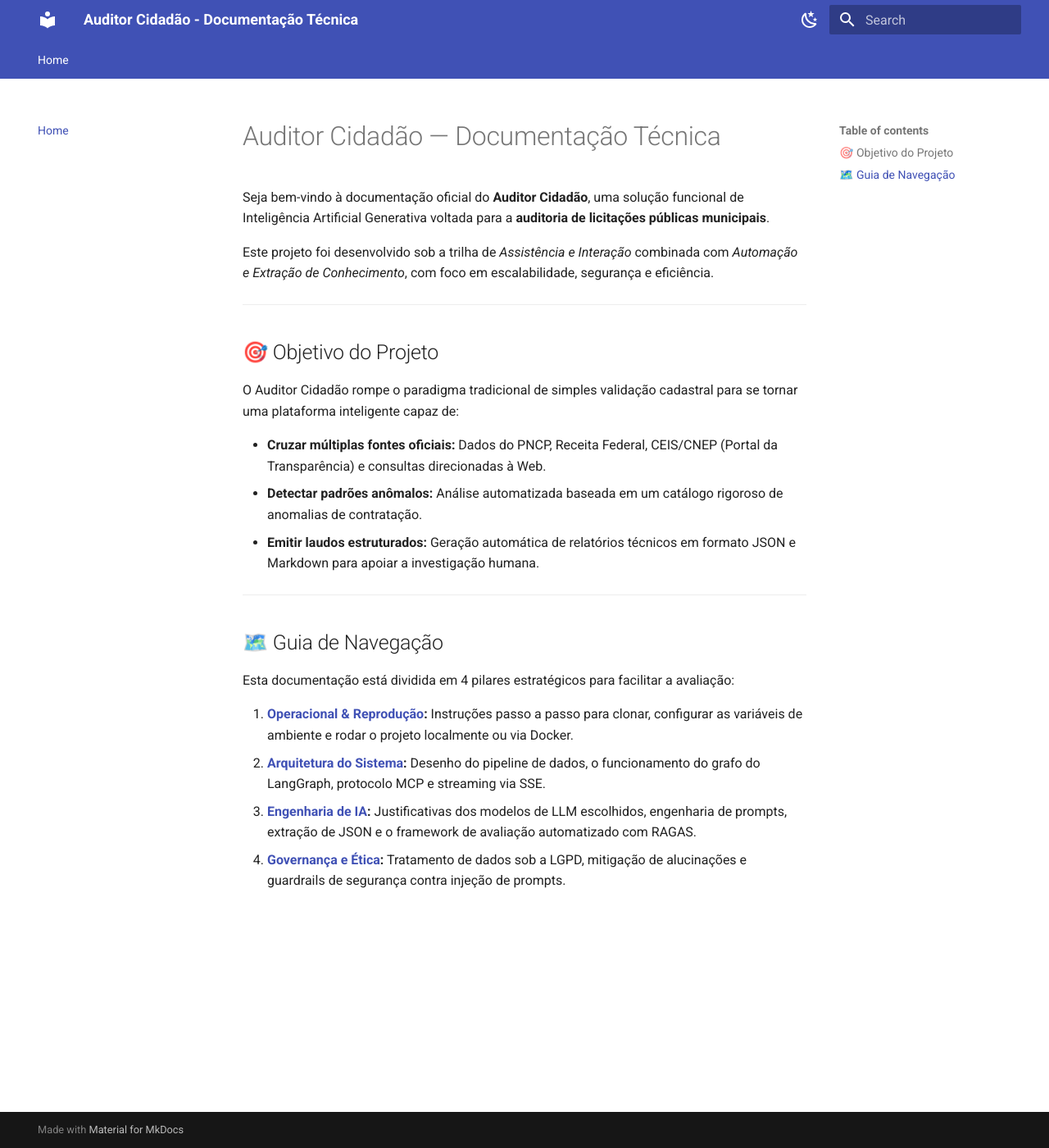
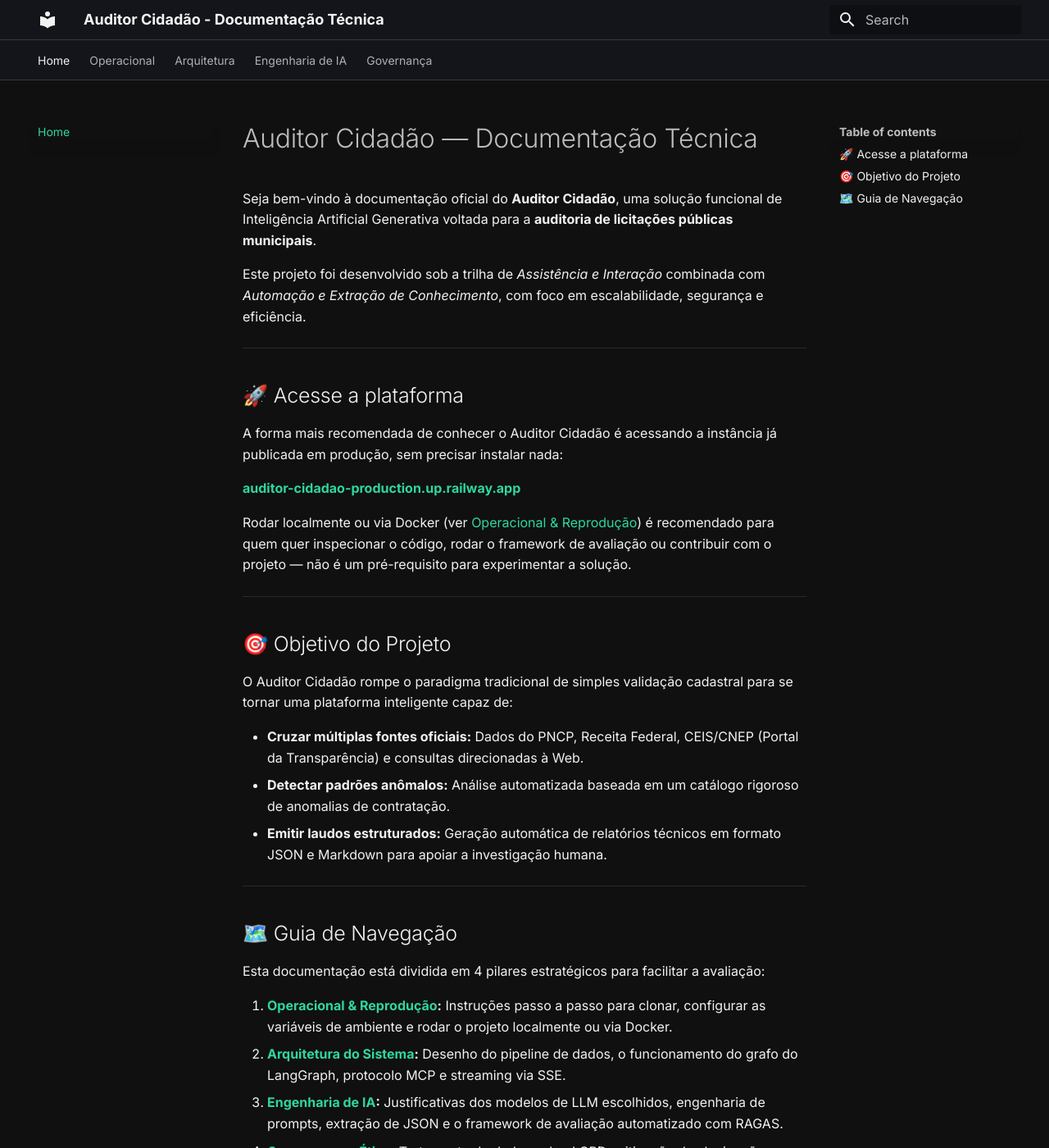
Before and after one commit to Moreira-89/auditor-cidadao, an MkDocs documentation site: the page built from docs/index.md, in a window 1280 px wide and 1400 px high. Shown: the whole window at 82% size. Built offline with MkDocs 1.6.1 and Material for MkDocs 9.7.7, drawn with Linux system fonts in a browser that asks for light colours.

Commit message:
feat: enhance documentation with setup instructions, Docker guidelines, and improved styling

```diff
--- a/docs/index.md
+++ b/docs/index.md
@@ -3,6 +3,19 @@
 Seja bem-vindo à documentação oficial do **Auditor Cidadão**, uma solução funcional de Inteligência Artificial Generativa voltada para a **auditoria de licitações públicas municipais**.
 
 Este projeto foi desenvolvido sob a trilha de *Assistência e Interação* combinada com *Automação e Extração de Conhecimento*, com foco em escalabilidade, segurança e eficiência.
+
+---
+
+## 🚀 Acesse a plataforma
+
+A forma mais recomendada de conhecer o Auditor Cidadão é acessando a instância já publicada em
+produção, sem precisar instalar nada:
+
+**[auditor-cidadao-production.up.railway.app](https://auditor-cidadao-production.up.railway.app/)**
+
+Rodar localmente ou via Docker (ver [Operacional & Reprodução](operacional/setup_local.md)) é
+recomendado para quem quer inspecionar o código, rodar o framework de avaliação ou contribuir com
+o projeto — não é um pré-requisito para experimentar a solução.
 
 ---
 
--- /dev/null
+++ b/docs/stylesheets/extra.css
@@ -0,0 +1,67 @@
+/* ==========================================================================
+   AUDITOR CIDADÃO — DOCUMENTAÇÃO (MkDocs Material)
+   extra.css — aproxima a paleta do site ao design system do frontend
+   (ver frontend/css/style.css: mesmo --canvas escuro e verde --primary)
+   ========================================================================== */
+
+[data-md-color-scheme="slate"] {
+    /* Superfície — mesmo canvas escuro do frontend */
+    --md-default-bg-color: #101010;
+    --md-default-bg-color--light: #1a1a1a;
+    --md-default-bg-color--lighter: #1a1a1a;
+
+    /* Texto */
+    --md-default-fg-color: #f2f2f2;
+    --md-default-fg-color--light: #bdbdbd;
+    --md-default-fg-color--lighter: #8b949e;
+
+    /* Acento — verde elétrico usado em todo o frontend */
+    --md-primary-fg-color: #101010;
+    --md-primary-bg-color: #f2f2f2;
+    --md-accent-fg-color: #00d992;
+    --md-accent-fg-color--transparent: rgba(0, 217, 146, 0.12);
+    /* !important necessário: o Material define --md-typeset-a-color num seletor
+       composto (data-md-color-scheme + data-md-color-accent) mais específico
+       que este bloco, então perderia na cascata sem isso. */
+    --md-typeset-a-color: #2fd6a1 !important;
+
+    /* Blocos de código */
+    --md-code-bg-color: #1a1a1a;
+    --md-code-fg-color: #f5f6f7;
+
+    /* Rodapé no mesmo tom do canvas, sem contraste extra */
+    --md-footer-bg-color: #0d0d0d;
+    --md-footer-bg-color--dark: #0d0d0d;
+    --md-footer-fg-color: #bdbdbd;
+    --md-footer-fg-color--light: #8b949e;
+}
+
+/* Header/tabs sticky com o mesmo hairline + blur do .nav do frontend */
+.md-header,
+.md-tabs {
+    background-color: rgba(16, 16, 16, 0.85);
+    backdrop-filter: blur(10px);
+    border-bottom: 1px solid #3d3a39;
+}
+
+/* Cards/admonitions com bordas suaves em vez do azul padrão do Material */
+.md-typeset .admonition,
+.md-typeset details {
+    border-color: #3d3a39;
+    border-radius: 8px;
+}
+
+.md-typeset .admonition-title,
+.md-typeset summary {
+    background-color: rgba(0, 217, 146, 0.08);
+}
+
+/* Tabelas no mesmo estilo de hairline usado nos cards do frontend */
+.md-typeset table:not([class]) {
+    border: 1px solid #3d3a39;
+    border-radius: 8px;
+}
+
+.md-typeset table:not([class]) th {
+    background-color: #1a1a1a;
+}
--- a/mkdocs.yml
+++ b/mkdocs.yml
@@ -3,24 +3,25 @@
   name: material
   features:
     - navigation.tabs
+    - navigation.top
     - content.code.copy
+  font:
+    text: Inter
+    code: JetBrains Mono
+  # Sem toggle claro/escuro: o frontend do Auditor Cidadão também é
+  # "canvas escuro único, sem modo claro" (ver frontend/css/style.css) —
+  # a documentação segue a mesma identidade visual.
   palette:
-    - media: "(prefers-color-scheme: light)"
-      scheme: default
-      primary: indigo
-      accent: indigo
-      toggle:
-        icon: material/weather-night
-        name: Mudar para modo escuro
-    - media: "(prefers-color-scheme: dark)"
-      scheme: slate
-      primary: indigo
-      accent: indigo
-      toggle:
-        icon: material/weather-sunny
-        name: Mudar para modo claro
+    - scheme: slate
+      primary: black
+      accent: teal
+
+extra_css:
+  - stylesheets/extra.css
 
 markdown_extensions:
+  - admonition
+  - pymdownx.details
   - pymdownx.superfences:
       custom_fences:
         - name: mermaid
@@ -29,3 +30,21 @@
 
 nav:
   - Home: index.md
+  - Operacional:
+      - Visão geral: operacional/index.md
+      - Setup local: operacional/setup_local.md
+      - Docker & Deploy: operacional/docker.md
+      - Variáveis de ambiente: operacional/variaveis_ambiente.md
+  - Arquitetura:
+      - Visão geral: arquitetura/visao_geral.md
+      - Fluxo de dados: arquitetura/fluxo_dados.md
+      - Protocolo MCP: arquitetura/protocolo_mcp.md
+  - Engenharia de IA:
+      - Modelos e prompts: ia/modelos_prompts.md
+      - Extração de laudo: ia/extracao_laudo.md
+      - Avaliação (RAGAS): ia/avaliacao.md
+      - Catálogo de anomalias: ia/anomalias.md
+  - Governança:
+      - LGPD e privacidade: governanca/lgpd.md
+      - Guardrails: governanca/guardrails.md
+      - Limitações conhecidas: governanca/limitacoes.md
```
Also changed, not shown: docs/operacional/docker.md (added, +44 -0 lines), docs/operacional/index.md (added, +23 -0 lines), docs/operacional/setup_local.md (+81 -0 lines), docs/operacional/variaveis_ambiente.md (added, +43 -0 lines).
